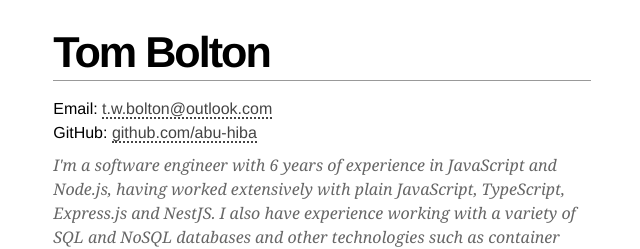
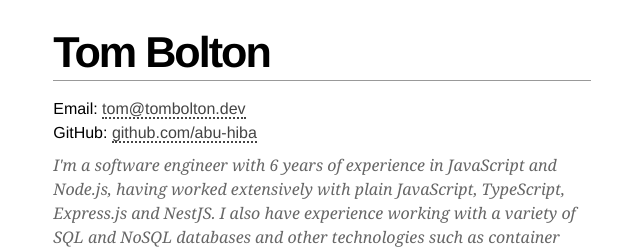
Before and after one commit to tboltondev/cv, a plain HTML site: page index.html in a window 1280 px wide. Shown: the top 249 px of the page, 318-958 px from the left. Drawn offline with Linux system fonts and the light colour scheme.

Commit message:
Update email

```diff
--- a/index.html
+++ b/index.html
@@ -54,7 +54,7 @@
 
             <p>
             <!-- Cell: <span class="tel">555-666-7777</span><br /> -->
-            <div>Email: <a class="email" href="mailto:t.w.bolton@outlook.com">t.w.bolton@outlook.com</a></div>
+            <div>Email: <a class="email" href="mailto:tom@tombolton.dev">tom@tombolton.dev</a></div>
             <div>GitHub: <a target="_blank" rel="noopener noreferrer" href="https://github.com/abu-hiba">github.com/abu-hiba</a></div>
             </p>
         </div>
```
